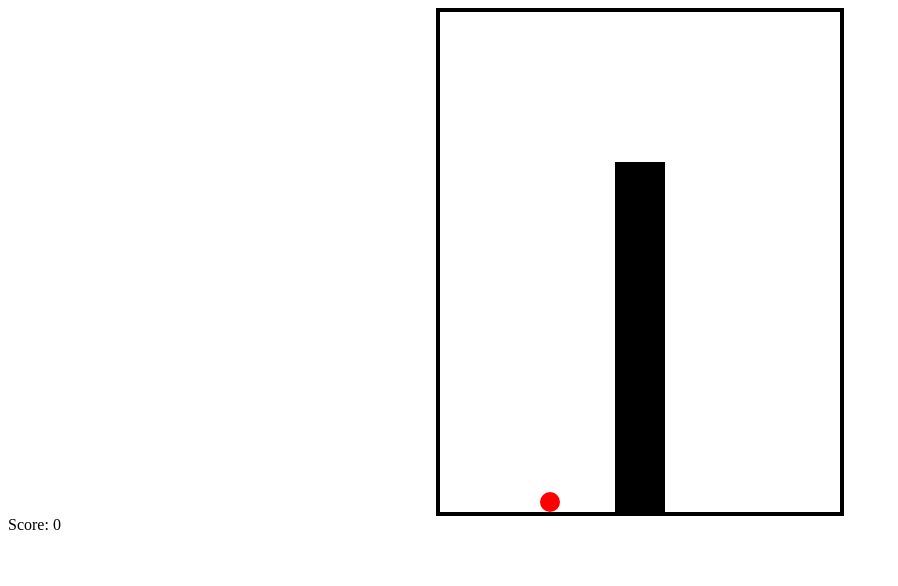
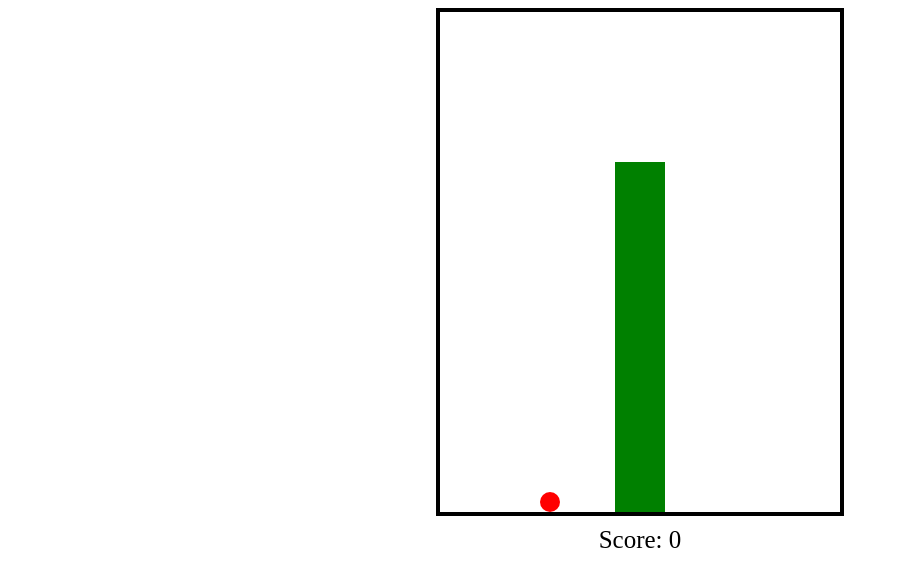
Before and after one commit to AbeLeiferman/Simple-Flappy-Bird, a plain HTML site: page index.html in a window 1280 px wide. Shown: the whole page, without its empty margins (0-898 px from the left). Drawn offline with Linux system fonts and the light colour scheme.

Commit message:
Update style.css

```diff
--- a/style.css
+++ b/style.css
@@ -8,6 +8,7 @@
 }
 
 #obstacle {
+  background-color: green;
   position: absolute;
   width: 50px;
   height: 500px;
@@ -15,14 +16,6 @@
   animation: moveBlock 2s infinite linear;
 }
 
-#block {
-  width: 50px;
-  height: 500px;
-  background-color: black;
-  position: absolute;
-  top: 0;
-  left: 0;
-}
 
 #hole {
   width: 50px;
@@ -47,3 +40,9 @@
   0% { left: 400px; }
   100% { left: -50px; }
 }
+
+#score {
+  text-align: center;
+  margin-top: 10px;
+  font-size: 25px;
+}
```
